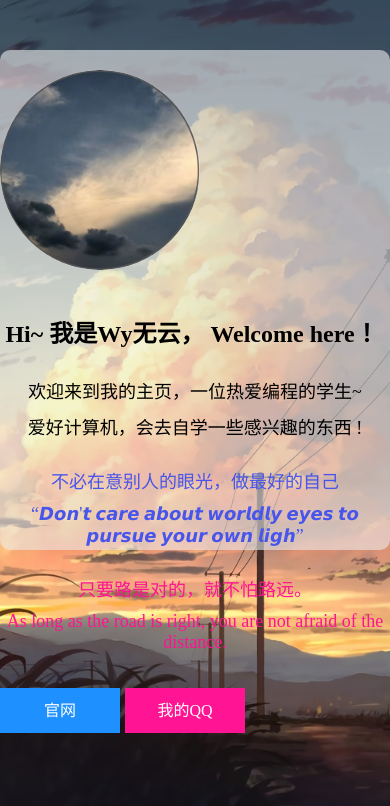
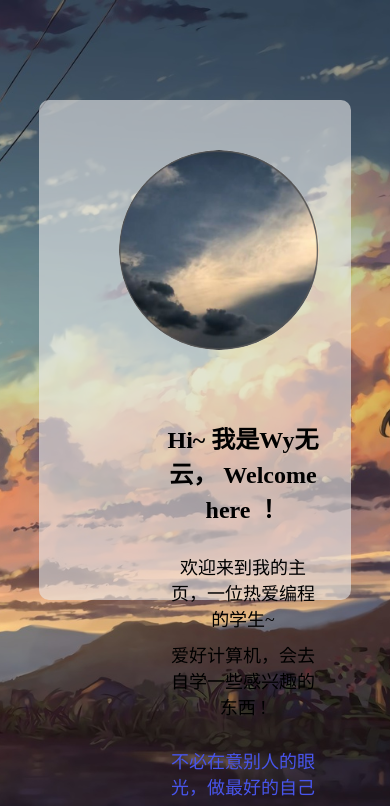
Before and after one commit to Anmoeny/anmoeny.github.io, a plain HTML site: page index.html in a window 390 px wide. Shown: the top 806 px of the page. Drawn offline with Linux system fonts and the light colour scheme.

Commit message:
Update index.html

```diff
--- a/index.html
+++ b/index.html
@@ -1,10 +1,9 @@
 <!DOCTYPE html>
-<html lang="zh-CN">
+<html>
 
 <head>
   <meta charset="utf-8">
   <title>Wy无云个人小网站</title>
-  <meta name="viewport" content="width=device-width, initial-scale=1">
   <style type="text/css">
     * {
       margin: 0;
@@ -51,7 +50,7 @@
 
     .content_r {
       float: right;
-      width: 100%;
+      width: 50%;
       margin: 50px 30px 0 0;
     }
 
@@ -70,9 +69,7 @@
       font-size: 17px;
     }
 
-    .cc,
-    .color_1,
-    .deeppink {
+    .cc, .color_1, .deeppink {
       margin-top: 10px;
       font-size: 18px;
     }
@@ -133,25 +130,6 @@
       position: relative;
       bottom: -30px;
     }
-
-    /* Media query for smaller screens (e.g., mobile phones) */
-    @media only screen and (max-width: 600px) {
-      .content {
-        width: 100%;
-        margin-top: 50px;
-      }
-
-      .content_r {
-        float: none;
-        width: 100%;
-        margin: 0;
-      }
-
-      .content img {
-        float: none;
-        margin: 20px auto;
-      }
-    }
   </style>
 </head>
 
```
